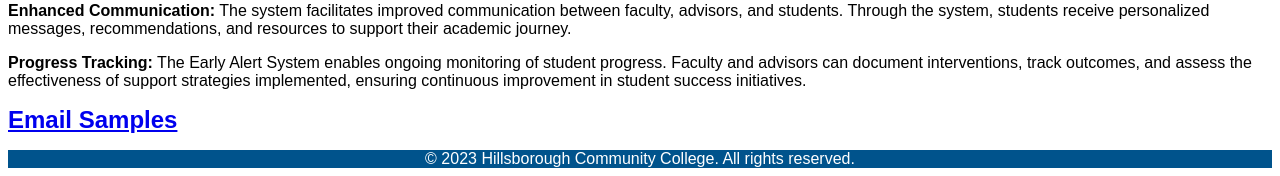
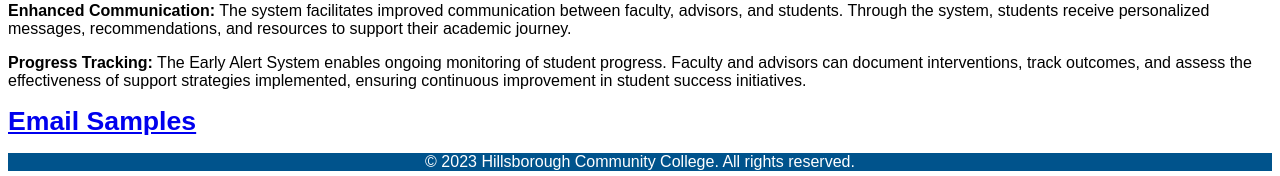
Before and after one commit to BiancaW714/biancaw714.github.io, a Jekyll site: the page index.html, which Jekyll copies as it is, in a window 1280 px wide. Shown: the part 1667-1843 px from the top of the page. Built offline with Jekyll 4.4.1, drawn with Linux system fonts in a browser that asks for light colours.

Commit message:
Update index.html

```diff
--- a/index.html
+++ b/index.html
@@ -55,7 +55,7 @@
 
       }
               a {
-      font-size: 18pt; /* Adjust the font size as desired */
+      font-size: 20pt; /* Adjust the font size as desired */
     }
         </style>
     </head>
```
